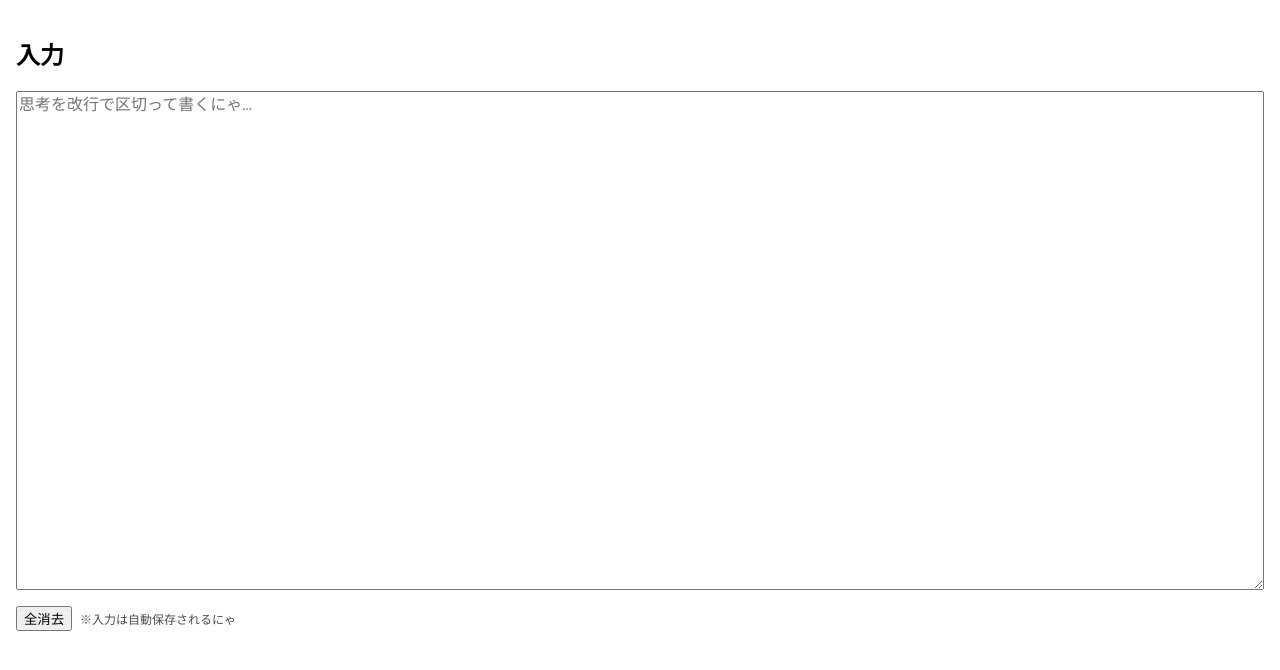
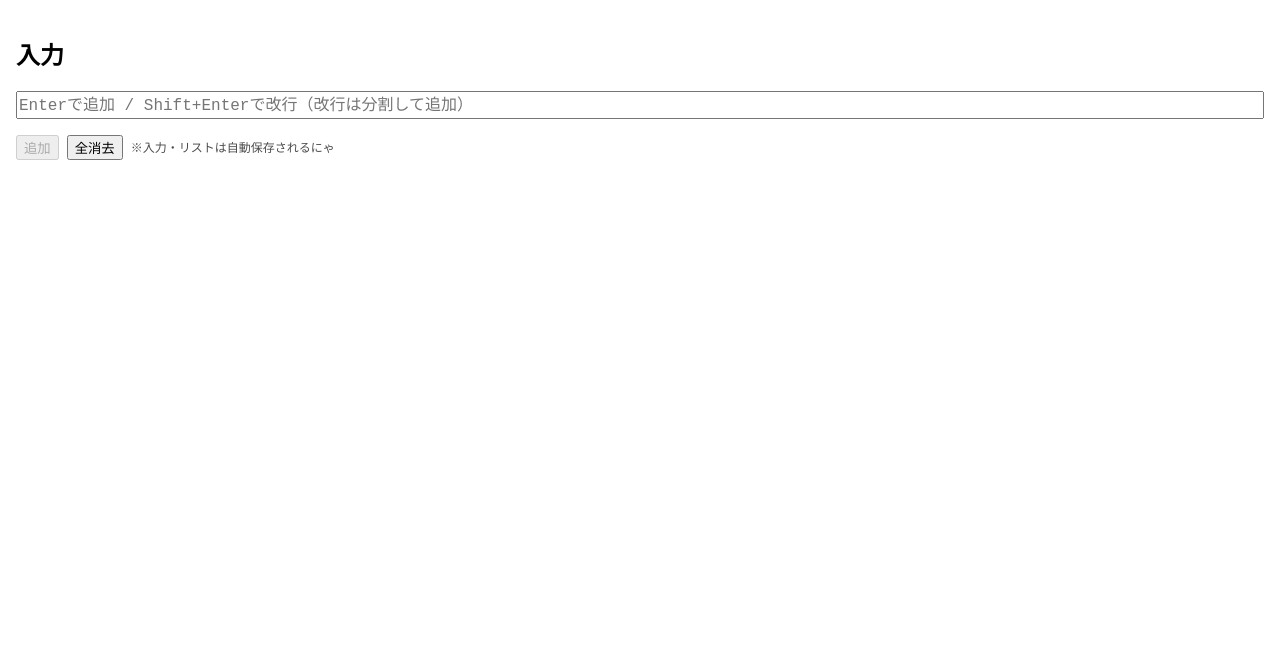
Before and after one commit to skurosawa/seihai-pwa, a React (Vite) app: page / in a window 1280 px wide. Shown: the top 670 px of the page. Built offline with nearby package versions, Linux system fonts and the light colour scheme.

Commit message:
feat: textarea投稿＋自動で整理画面へ遷移

```diff
--- a/src/App.tsx
+++ b/src/App.tsx
@@ -1,4 +1,4 @@
-import { useEffect, useMemo, useRef, useState } from "react";
+import React, { useEffect, useMemo, useRef, useState } from "react";
 import { splitThoughts, generateAction } from "./model/thought";
 
 import {
@@ -17,21 +17,27 @@ import {
 } from "@dnd-kit/sortable";
 import { CSS } from "@dnd-kit/utilities";
 
-const STORAGE_KEY = "seihai_v1_rawText";
+// 旧キー（rawText保存）→ 移行用
+const LEGACY_STORAGE_KEY = "seihai_v1_rawText";
+
+// 新キー（draft + items をJSON保存）
+const STORAGE_KEY = "seihai_v2_state";
 const SAVE_DEBOUNCE_MS = 300;
+
+type ThoughtItem = { id: string; text: string };
+
+function makeId() {
+  // SafariでもだいたいOK。古い環境ならフォールバック
+  // @ts-ignore
+  return (crypto?.randomUUID?.() ?? `id_${Date.now()}_${Math.random()}`).toString();
+}
 
 /* =========================
    Swipe-to-delete row
    - 左スワイプでDelete表示
    - さらに左へ一定距離で即削除
    ========================= */
-function SwipeRow({
-  text,
-  onDelete,
-}: {
-  text: string;
-  onDelete: () => void;
-}) {
+function SwipeRow({ text, onDelete }: { text: string; onDelete: () => void }) {
   const startX = useRef<number | null>(null);
   const [dx, setDx] = useState(0);
   const [dragging, setDragging] = useState(false);
@@ -123,16 +129,17 @@ function SwipeRow({
    Sortable item (Drag handle)
    - 行スワイプと衝突しないように
      ドラッグはハンドル（☰）だけ
+   - dnd-kitのidは一意（重複テキスト対策）
    ========================= */
 function SortableItem({
-  id,
+  item,
   onDelete,
 }: {
-  id: string;
+  item: ThoughtItem;
   onDelete: () => void;
 }) {
   const { attributes, listeners, setNodeRef, transform, transition, isDragging } =
-    useSortable({ id });
+    useSortable({ id: item.id });
 
   return (
     <div
@@ -165,7 +172,7 @@ function SortableItem({
 
         {/* Swipe Row */}
         <div style={{ flex: 1 }}>
-          <SwipeRow text={id} onDelete={onDelete} />
+          <SwipeRow text={item.text} onDelete={onDelete} />
         </div>
       </div>
     </div>
@@ -173,18 +180,54 @@ function SortableItem({
 }
 
 export default function App() {
-  const [rawText, setRawText] = useState("");
-  const [thoughts, setThoughts] = useState<string[]>([]);
+  // ✅ 入力中（textarea）
+  const [draft, setDraft] = useState("");
+
+  // ✅ 思考リスト（id付き）
+  const [items, setItems] = useState<ThoughtItem[]>([]);
+
+  const textareaRef = useRef<HTMLTextAreaElement | null>(null);
+
+  // ✅ pager参照（追加後に整理ページへ移動）
+  const pagerRef = useRef<HTMLDivElement | null>(null);
+  const goToPage = (index: number) => {
+    const el = pagerRef.current;
+    if (!el) return;
+    const w = el.clientWidth; // 1ページ分の幅
+    el.scrollTo({ left: w * index, behavior: "smooth" });
+  };
 
   /* =========================
      起動時：localStorage復元
+     - v2(JSON)があればそれを優先
+     - なければ v1(rawText) から移行
      ========================= */
   useEffect(() => {
     try {
-      const saved = localStorage.getItem(STORAGE_KEY);
-      if (saved !== null) {
-        setRawText(saved);
-        setThoughts(splitThoughts(saved));
+      const savedV2 = localStorage.getItem(STORAGE_KEY);
+      if (savedV2) {
+        const parsed = JSON.parse(savedV2) as {
+          draft?: string;
+          items?: ThoughtItem[];
+        };
+        if (typeof parsed.draft === "string") setDraft(parsed.draft);
+        if (Array.isArray(parsed.items)) {
+          setItems(
+            parsed.items
+              .filter((x) => x && typeof x.id === "string" && typeof x.text === "string")
+              .map((x) => ({ id: x.id, text: x.text }))
+          );
+        }
+        return;
+      }
+
+      // v1 から移行
+      const legacy = localStorage.getItem(LEGACY_STORAGE_KEY);
+      if (legacy !== null) {
+        const texts = splitThoughts(legacy);
+        setItems(texts.map((t) => ({ id: makeId(), text: t })));
+        setDraft("");
+        localStorage.removeItem(LEGACY_STORAGE_KEY);
       }
     } catch {}
   }, []);
@@ -212,42 +255,64 @@ export default function App() {
   }, []);
 
   /* =========================
-     自動保存（rawTextのみ）
+     自動保存（draft + items）
      ========================= */
   useEffect(() => {
     const id = window.setTimeout(() => {
       try {
-        localStorage.setItem(STORAGE_KEY, rawText);
+        localStorage.setItem(
+          STORAGE_KEY,
+          JSON.stringify({
+            draft,
+            items,
+          })
+        );
       } catch {}
     }, SAVE_DEBOUNCE_MS);
 
     return () => window.clearTimeout(id);
-  }, [rawText]);
+  }, [draft, items]);
 
   /* =========================
-     rawText → thoughts を同期
-     - 入力が変わったら整理結果も更新
-     - Arrangeで並び替え/削除したら rawText を逆反映して保持
-       （次の入力で上書きされるのを防ぐため）
+     textarea 自動リサイズ（最大4行）
      ========================= */
   useEffect(() => {
-    setThoughts(splitThoughts(rawText));
-  }, [rawText]);
+    const el = textareaRef.current;
+    if (!el) return;
+    el.style.height = "auto";
+    const maxHeight = 4 * 24; // lineHeight 24px想定
+    el.style.height = Math.min(el.scrollHeight, maxHeight) + "px";
+  }, [draft]);
 
+  const thoughts = useMemo(() => items.map((x) => x.text), [items]);
   const action = useMemo(() => generateAction(thoughts), [thoughts]);
 
   const clearAll = () => {
-    setRawText("");
-    setThoughts([]);
+    setDraft("");
+    setItems([]);
     try {
       localStorage.removeItem(STORAGE_KEY);
+      localStorage.removeItem(LEGACY_STORAGE_KEY);
     } catch {}
   };
 
-  // Arrange変更（削除/並び替え）→ rawTextへ反映（順序を保持して永続化するため）
-  const commitThoughts = (next: string[]) => {
-    setThoughts(next);
-    setRawText(next.join("\n"));
+  // ✅ 投稿：改行で分割して複数追加（空行は捨てる）→ 追加後に整理ページへ
+  const addThoughtsFromDraft = () => {
+    const v = draft.trim();
+    if (!v) return;
+
+    const parts = v
+      .split(/\r?\n/)
+      .map((s) => s.trim())
+      .filter(Boolean);
+
+    if (parts.length === 0) return;
+
+    setItems((prev) => [...prev, ...parts.map((t) => ({ id: makeId(), text: t }))]);
+    setDraft("");
+
+    // ✅ 整理ページへ移動
+    requestAnimationFrame(() => goToPage(1));
   };
 
   /* =========================
@@ -266,43 +331,53 @@ export default function App() {
     const { active, over } = event;
     if (!over || active.id === over.id) return;
 
-    const oldIndex = thoughts.indexOf(active.id);
-    const newIndex = thoughts.indexOf(over.id);
+    const oldIndex = items.findIndex((x) => x.id === active.id);
+    const newIndex = items.findIndex((x) => x.id === over.id);
     if (oldIndex < 0 || newIndex < 0) return;
 
-    const moved = arrayMove(thoughts, oldIndex, newIndex);
-    commitThoughts(moved);
+    setItems(arrayMove(items, oldIndex, newIndex));
   };
 
   const deleteItem = (id: string) => {
-    commitThoughts(thoughts.filter((t) => t !== id));
+    setItems((prev) => prev.filter((x) => x.id !== id));
   };
 
   return (
-    <div className="pager">
+    <div className="pager" ref={pagerRef}>
       {/* ========== InputView ========== */}
       <div className="page">
         <h2>入力</h2>
 
         <textarea
-          value={rawText}
-          onChange={(e) => setRawText(e.target.value)}
-          placeholder="思考を改行で区切って書くにゃ…"
+          ref={textareaRef}
+          value={draft}
+          onChange={(e) => setDraft(e.target.value)}
+          onKeyDown={(e) => {
+            // Enter = 投稿 / Shift+Enter = 改行
+            if (e.key === "Enter" && !e.shiftKey) {
+              e.preventDefault();
+              addThoughtsFromDraft();
+            }
+          }}
+          placeholder="Enterで追加 / Shift+Enterで改行（改行は分割して追加）"
+          rows={1}
           style={{
             width: "100%",
-            height: "65%",
             fontSize: "16px", // iOS拡大防止
-            lineHeight: 1.6,
+            lineHeight: "24px",
             boxSizing: "border-box",
-            paddingBottom: "80px",
+            resize: "none",
           }}
         />
 
         <div className="toolbar">
           <div style={{ display: "flex", gap: 8, alignItems: "center" }}>
+            <button onClick={addThoughtsFromDraft} disabled={!draft.trim()}>
+              追加
+            </button>
             <button onClick={clearAll}>全消去</button>
             <span style={{ opacity: 0.7, fontSize: 12 }}>
-              ※入力は自動保存されるにゃ
+              ※入力・リストは自動保存されるにゃ
             </span>
           </div>
         </div>
@@ -312,7 +387,7 @@ export default function App() {
       <div className="page">
         <h2>整理</h2>
 
-        {thoughts.length === 0 ? (
+        {items.length === 0 ? (
           <p style={{ opacity: 0.7 }}>まだ思考がないにゃ</p>
         ) : (
           <DndContext
@@ -320,10 +395,17 @@ export default function App() {
             collisionDetection={closestCenter}
             onDragEnd={onDragEnd}
           >
-            <SortableContext items={thoughts} strategy={verticalListSortingStrategy}>
+            <SortableContext
+              items={items.map((x) => x.id)}
+              strategy={verticalListSortingStrategy}
+            >
               <div style={{ display: "grid", gap: 10 }}>
-                {thoughts.map((t) => (
-                  <SortableItem key={t} id={t} onDelete={() => deleteItem(t)} />
+                {items.map((it) => (
+                  <SortableItem
+                    key={it.id}
+                    item={it}
+                    onDelete={() => deleteItem(it.id)}
+                  />
                 ))}
               </div>
             </SortableContext>
```
